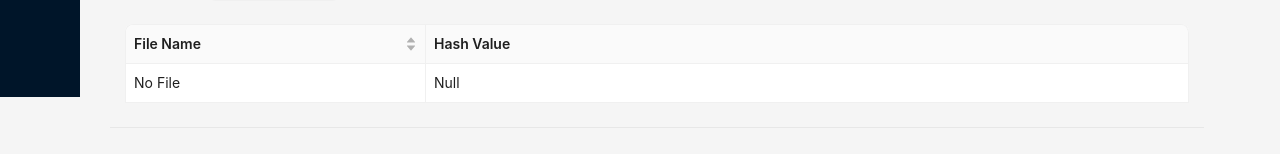
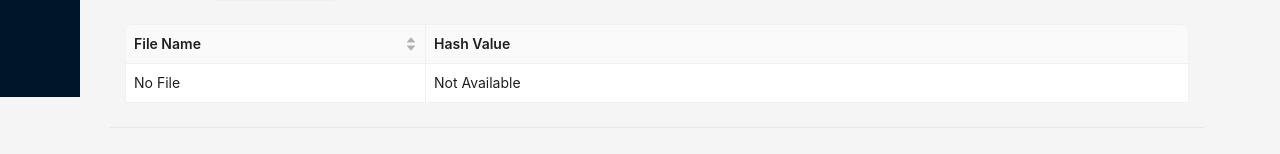
Before and after one commit to EstamelGG/ComLines, a React (Create React App) app: page /ComLines/Hashing in a window 1280 px wide. Shown: the part 703-857 px from the top of the page. Built offline with nearby package versions, Linux system fonts and the light colour scheme.

Commit message:
Update Hashing.tsx

```diff
--- a/src/components/encoding/Hashing.tsx
+++ b/src/components/encoding/Hashing.tsx
@@ -1,5 +1,5 @@
 import React, { useState } from 'react';
-import { Button, Input, Typography, Menu, Dropdown, Divider, message, Upload, Table } from 'antd';
+import { Button, Input, Typography, Menu, Dropdown, Divider, message, Upload, Table, Spin } from 'antd';
 import { CopyOutlined, UploadOutlined, DownOutlined, ClearOutlined, createFromIconfontCN, SwapOutlined } from '@ant-design/icons';
 import MD5 from 'crypto-js/md5';
 import SHA1 from 'crypto-js/sha1';
@@ -27,6 +27,7 @@ const HashEncode = () => {
     const [, setFileHashType] = useState('0');
     const [hashname, setHashname] = useState('MD5');
     const [fileHashName, setFileHashname] = useState('MD5');
+    const [calculatingHash, setCalculatingHash] = useState(false); // 添加一个状态用于表示是否正在计算哈希值
     const { t } = useTranslation();
 
     const handleClick = (type: { key: React.SetStateAction<string | any> }) => {
@@ -103,6 +104,7 @@ const HashEncode = () => {
     };
 
     const calcFileHash = async (hashType: string) => {
+        setCalculatingHash(true); // 设置状态为正在计算哈希值
         const hashes = await Promise.all(fileList.map(file => {
             return new Promise((resolve, reject) => {
                 const reader = new FileReader();
@@ -117,6 +119,7 @@ const HashEncode = () => {
             });
         }));
         setFileHashes(hashes);
+        setCalculatingHash(false); // 哈希值计算完成后，设置状态为不再计算
     };
 
     const successInfoHashing = () => {
@@ -180,15 +183,6 @@ const HashEncode = () => {
         },
     };
 
-    const handleFileSelectChange = (setter) => (e) => {
-        setter(e.target.value);
-    };
-
-    const handleUpload = ({ file, fileList }) => {
-        setFileList(fileList);
-        setFileHashes([]); // Reset hashes when new files are uploaded
-    };
-
     const columns = [
         {
             title: 'File Name',
@@ -206,7 +200,15 @@ const HashEncode = () => {
             key: 'hash',
             render: (text, record) => {
                 const hashRecord = fileHashes.find(fh => fh.uid === record.uid);
-                return <span style={{ wordBreak: 'break-all' }}>{hashRecord ? hashRecord.hash : 'Null'}</span>;
+                return hashRecord ? (
+                    <span style={{ wordBreak: 'break-all' }}>{hashRecord.hash}</span>
+                ) : (
+                    calculatingHash ? (
+                        <Spin size="small" />
+                    ) : (
+                        'Not Available'
+                    )
+                );
             },
             style: { wordBreak: 'break-all' },
         },
```
